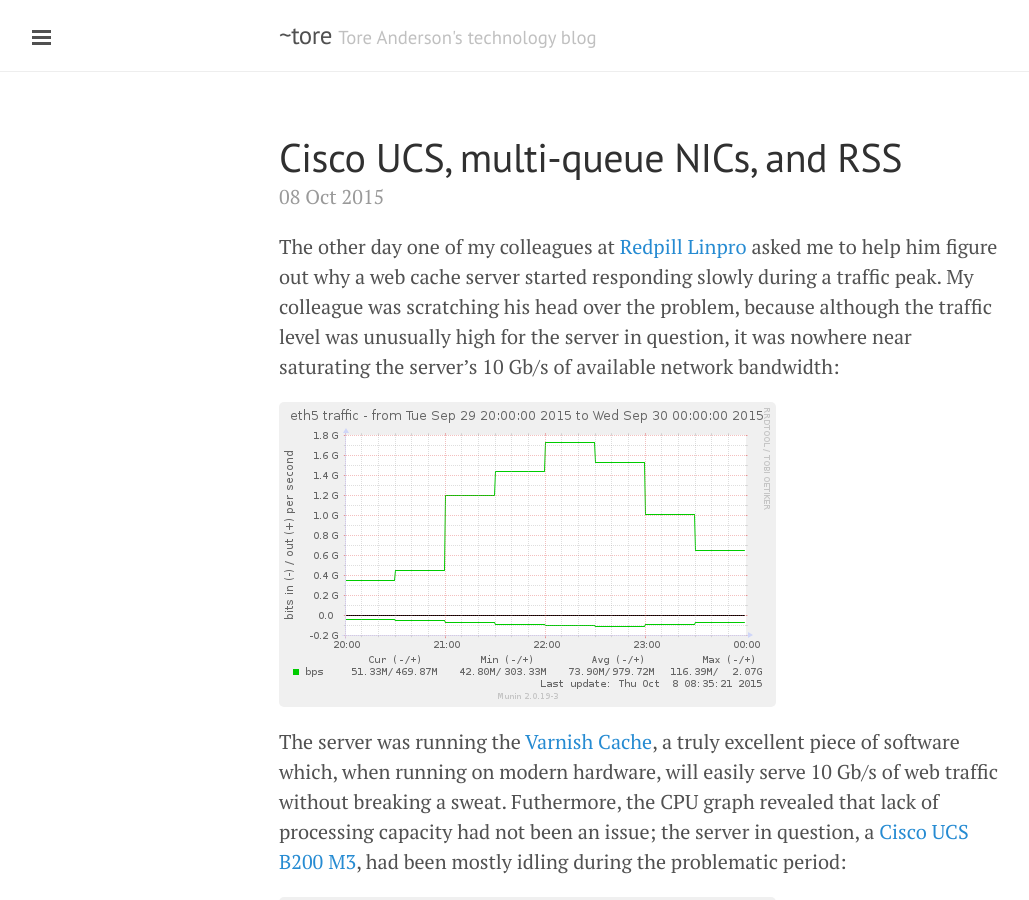
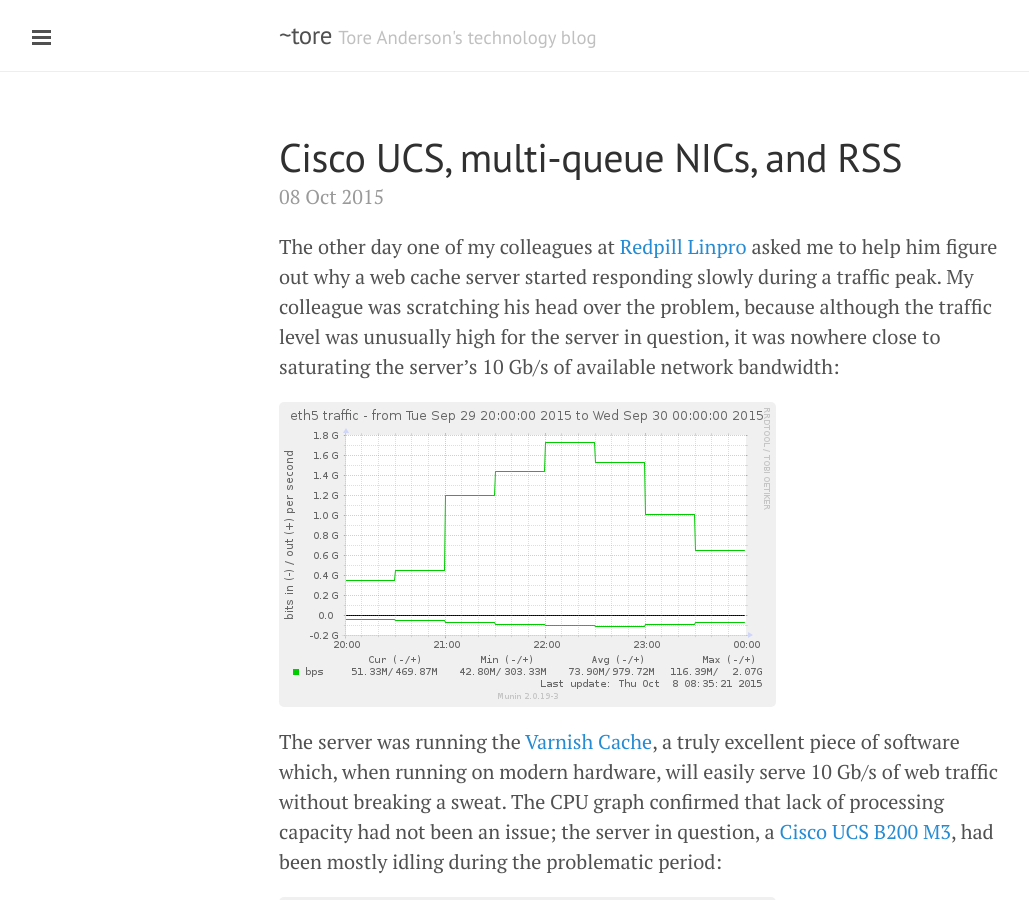
Before and after one commit to toreanderson/toreanderson.github.io, a Jekyll site: the page built from _posts/2015-10-08-cisco-ucs-multi-queue-nics-and-rss.markdown, in a window 1280 px wide and 900 px high. Shown: the whole window, without its empty margins (1-1030 px from the left). Built offline with Jekyll 4.4.1, drawn with Linux system fonts in a browser that asks for light colours; Markdown is read by kramdown in place of the engine named in the settings.

Commit message:
rewordings

```diff
--- a/_posts/2015-10-08-cisco-ucs-multi-queue-nics-and-rss.markdown
+++ b/_posts/2015-10-08-cisco-ucs-multi-queue-nics-and-rss.markdown
@@ -8,8 +8,8 @@
 Linpro](http://www.redpill-linpro.com) asked me to help him figure out why a
 web cache server started responding slowly during a traffic peak. My colleague
 was scratching his head over the problem, because although the traffic level
-was unusually high for the server in question, it was nowhere near saturating
-the server's 10 Gb/s of available network bandwidth:
+was unusually high for the server in question, it was nowhere close to
+saturating the server's 10 Gb/s of available network bandwidth:
 
 <a rel="graphs" href="/images/20151008-bandwidth_graph.png"
    class="fancybox" title="Graph of network bandwidth">
@@ -18,9 +18,9 @@
 
 The server was running the [Varnish Cache](https://www.varnish-cache.org/), a
 truly excellent piece of software which, when running on modern hardware, will
-easily serve 10 Gb/s of web traffic without breaking a sweat. Futhermore, the
-CPU graph revealed that lack of processing capacity had not been an issue; the
-server in question, a [Cisco UCS B200
+easily serve 10 Gb/s of web traffic without breaking a sweat. The CPU graph
+confirmed that lack of processing capacity had not been an issue; the server in
+question, a [Cisco UCS B200
 M3](http://www.cisco.com/c/en/us/products/servers-unified-computing/ucs-b200-m3-blade-server/index.html),
 had been mostly idling during the problematic period:
 
```
